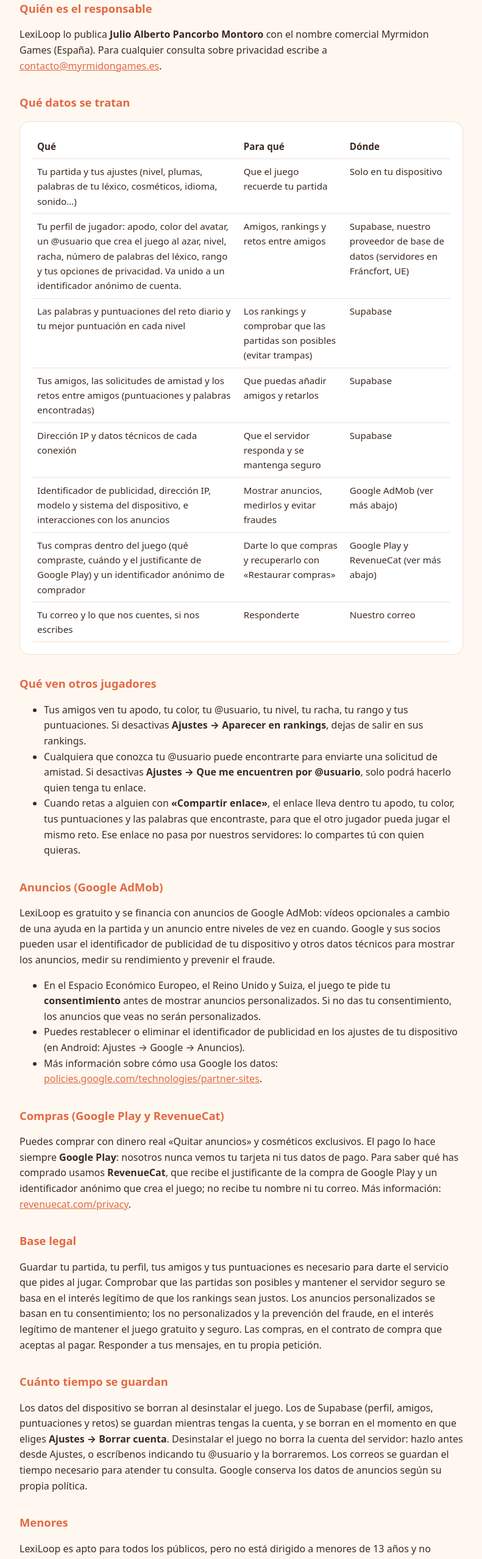
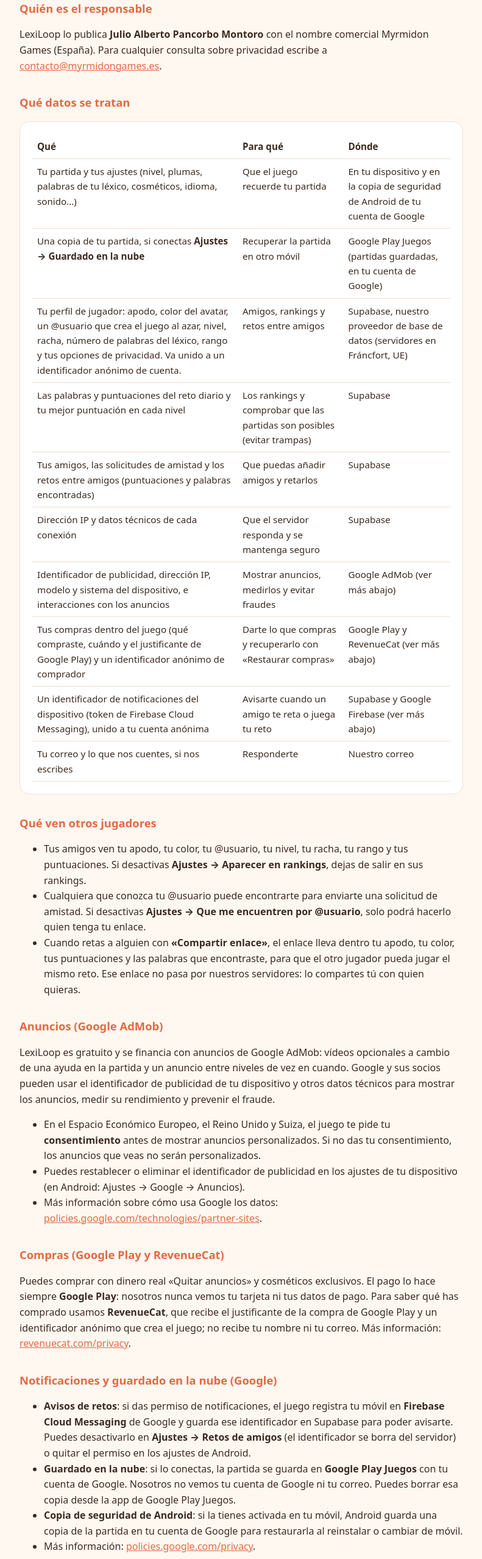
Before and after one commit to myrmidon-devs/myrmidon-devs.github.io, a plain HTML site: page lexiloop/privacidad.html in a window 1280 px wide. Shown: the part 240-2797 px from the top of the page at 61% size, without its empty margins (244-1035 px from the left). Drawn offline with Linux system fonts and the light colour scheme.

Commit message:
LexiLoop: privacidad con avisos push (Firebase), guardado en Play Juegos y copia de Android

```diff
--- a/lexiloop/privacidad.html
+++ b/lexiloop/privacidad.html
@@ -12,7 +12,7 @@
     <header>
       <a class="lang" href="privacy.html">English</a>
       <h1>Política de privacidad de LexiLoop</h1>
-      <p class="muted">Última actualización: 15 de noviembre de 2026</p>
+      <p class="muted">Última actualización: 18 de noviembre de 2026</p>
     </header>
 
     <p>Esta política explica qué datos trata el juego <strong>LexiLoop</strong> para Android, para qué y qué puedes hacer con ellos. LexiLoop no te pide tu nombre real, tu correo ni tu teléfono: juegas con un apodo que eliges tú.</p>
@@ -27,7 +27,12 @@
         <tr>
           <td>Tu partida y tus ajustes (nivel, plumas, palabras de tu léxico, cosméticos, idioma, sonido…)</td>
           <td>Que el juego recuerde tu partida</td>
-          <td>Solo en tu dispositivo</td>
+          <td>En tu dispositivo y en la copia de seguridad de Android de tu cuenta de Google</td>
+        </tr>
+        <tr>
+          <td>Una copia de tu partida, si conectas <strong>Ajustes → Guardado en la nube</strong></td>
+          <td>Recuperar la partida en otro móvil</td>
+          <td>Google Play Juegos (partidas guardadas, en tu cuenta de Google)</td>
         </tr>
         <tr>
           <td>Tu perfil de jugador: apodo, color del avatar, un @usuario que crea el juego al azar, nivel, racha, número de palabras del léxico, rango y tus opciones de privacidad. Va unido a un identificador anónimo de cuenta.</td>
@@ -60,6 +65,11 @@
           <td>Google Play y RevenueCat (ver más abajo)</td>
         </tr>
         <tr>
+          <td>Un identificador de notificaciones del dispositivo (token de Firebase Cloud Messaging), unido a tu cuenta anónima</td>
+          <td>Avisarte cuando un amigo te reta o juega tu reto</td>
+          <td>Supabase y Google Firebase (ver más abajo)</td>
+        </tr>
+        <tr>
           <td>Tu correo y lo que nos cuentes, si nos escribes</td>
           <td>Responderte</td>
           <td>Nuestro correo</td>
@@ -85,11 +95,19 @@
     <h2>Compras (Google Play y RevenueCat)</h2>
     <p>Puedes comprar con dinero real «Quitar anuncios» y cosméticos exclusivos. El pago lo hace siempre <strong>Google Play</strong>: nosotros nunca vemos tu tarjeta ni tus datos de pago. Para saber qué has comprado usamos <strong>RevenueCat</strong>, que recibe el justificante de la compra de Google Play y un identificador anónimo que crea el juego; no recibe tu nombre ni tu correo. Más información: <a href="https://www.revenuecat.com/privacy">revenuecat.com/privacy</a>.</p>
 
+    <h2>Notificaciones y guardado en la nube (Google)</h2>
+    <ul>
+      <li><strong>Avisos de retos</strong>: si das permiso de notificaciones, el juego registra tu móvil en <strong>Firebase Cloud Messaging</strong> de Google y guarda ese identificador en Supabase para poder avisarte. Puedes desactivarlo en <strong>Ajustes → Retos de amigos</strong> (el identificador se borra del servidor) o quitar el permiso en los ajustes de Android.</li>
+      <li><strong>Guardado en la nube</strong>: si lo conectas, la partida se guarda en <strong>Google Play Juegos</strong> con tu cuenta de Google. Nosotros no vemos tu cuenta de Google ni tu correo. Puedes borrar esa copia desde la app de Google Play Juegos.</li>
+      <li><strong>Copia de seguridad de Android</strong>: si la tienes activada en tu móvil, Android guarda una copia de la partida en tu cuenta de Google para restaurarla al reinstalar o cambiar de móvil.</li>
+      <li>Más información: <a href="https://policies.google.com/privacy">policies.google.com/privacy</a>.</li>
+    </ul>
+
     <h2>Base legal</h2>
-    <p>Guardar tu partida, tu perfil, tus amigos y tus puntuaciones es necesario para darte el servicio que pides al jugar. Comprobar que las partidas son posibles y mantener el servidor seguro se basa en el interés legítimo de que los rankings sean justos. Los anuncios personalizados se basan en tu consentimiento; los no personalizados y la prevención del fraude, en el interés legítimo de mantener el juego gratuito y seguro. Las compras, en el contrato de compra que aceptas al pagar. Responder a tus mensajes, en tu propia petición.</p>
+    <p>Guardar tu partida, tu perfil, tus amigos y tus puntuaciones es necesario para darte el servicio que pides al jugar. Comprobar que las partidas son posibles y mantener el servidor seguro se basa en el interés legítimo de que los rankings sean justos. Los anuncios personalizados se basan en tu consentimiento; los no personalizados y la prevención del fraude, en el interés legítimo de mantener el juego gratuito y seguro. Las compras, en el contrato de compra que aceptas al pagar. Los avisos de retos y el guardado en la nube, en tu consentimiento al activarlos. Responder a tus mensajes, en tu propia petición.</p>
 
     <h2>Cuánto tiempo se guardan</h2>
-    <p>Los datos del dispositivo se borran al desinstalar el juego. Los de Supabase (perfil, amigos, puntuaciones y retos) se guardan mientras tengas la cuenta, y se borran en el momento en que eliges <strong>Ajustes → Borrar cuenta</strong>. Desinstalar el juego no borra la cuenta del servidor: hazlo antes desde Ajustes, o escríbenos indicando tu @usuario y la borraremos. Los correos se guardan el tiempo necesario para atender tu consulta. Google conserva los datos de anuncios según su propia política.</p>
+    <p>Los datos del dispositivo se borran al desinstalar el juego; las copias en Google Play Juegos y en la copia de seguridad de Android siguen en tu cuenta de Google hasta que las borres. Los de Supabase (perfil, amigos, puntuaciones y retos) se guardan mientras tengas la cuenta, y se borran en el momento en que eliges <strong>Ajustes → Borrar cuenta</strong>. Desinstalar el juego no borra la cuenta del servidor: hazlo antes desde Ajustes, o escríbenos indicando tu @usuario y la borraremos. Los correos se guardan el tiempo necesario para atender tu consulta. Google conserva los datos de anuncios según su propia política.</p>
 
     <h2>Menores</h2>
     <p>LexiLoop es apto para todos los públicos, pero no está dirigido a menores de 13 años y no recogemos a sabiendas datos de menores de esa edad. Si crees que un menor nos ha enviado datos, escríbenos y los borraremos.</p>
```
Also changed, not shown: lexiloop/privacy.html (+22 -4 lines).
